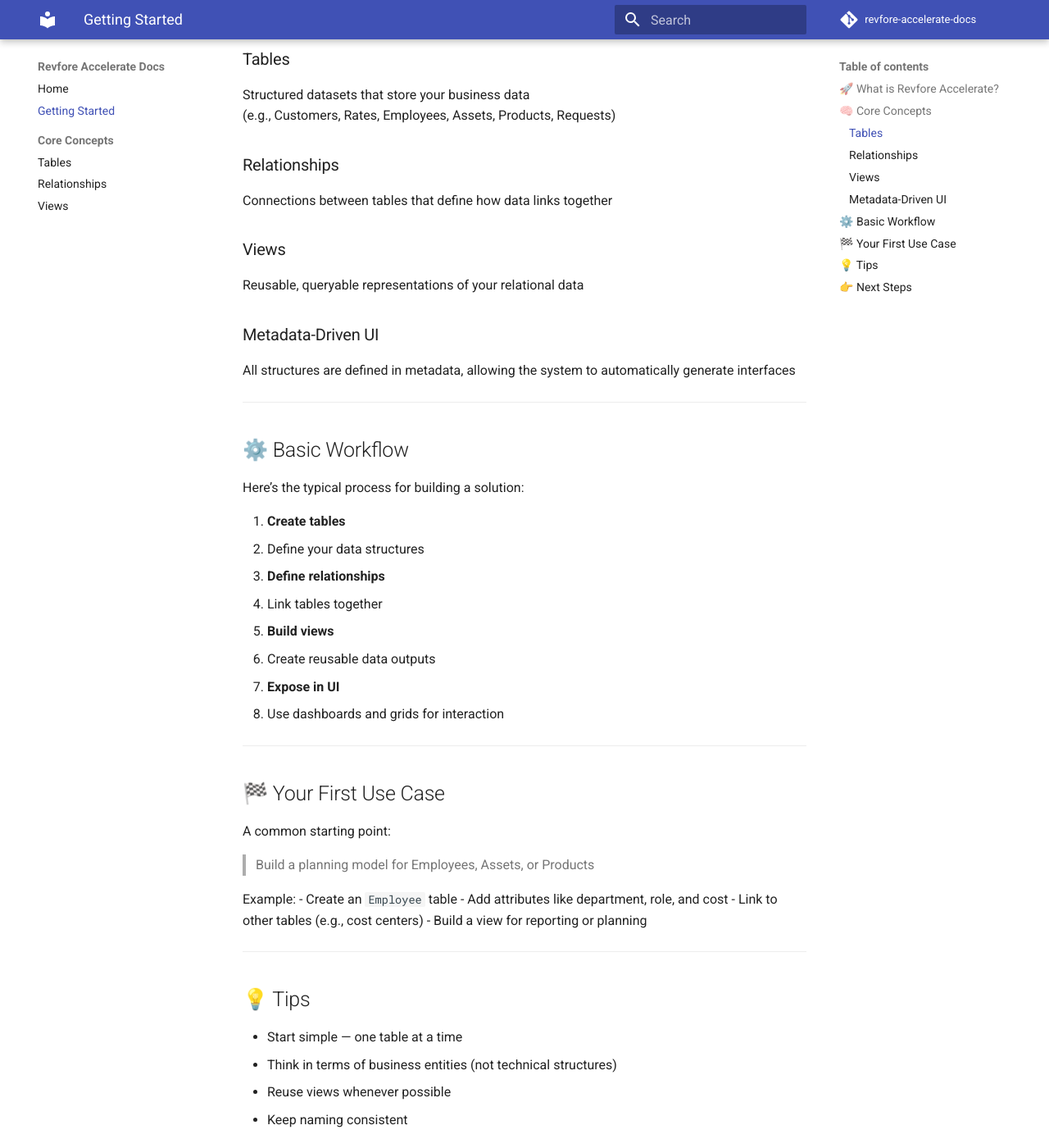
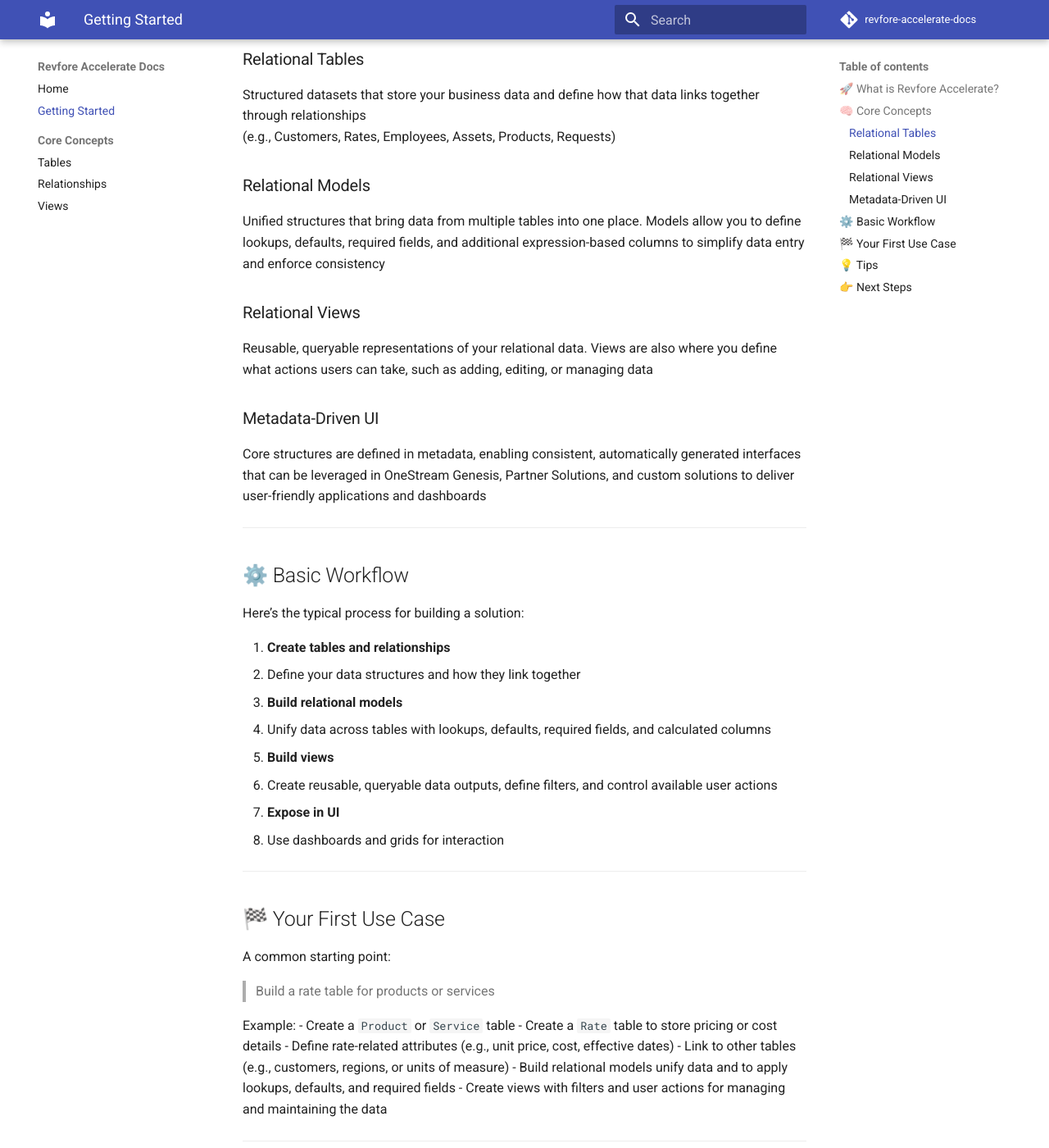
Before and after one commit to revfore/revfore-accelerate-docs, an MkDocs documentation site: the page built from docs/getting-started.md, in a window 1280 px wide and 1400 px high, scrolled down 717 px. Shown: the whole window at 82% size. Built offline with MkDocs 1.6.1 and Material for MkDocs 9.7.7, drawn with Linux system fonts in a browser that asks for light colours; comment, search, counter and statistics services are not loaded; the version menu is left out; some of the changed text lies outside the part shown.

Commit message:
Update docs

```diff
--- a/docs/getting-started.md
+++ b/docs/getting-started.md
@@ -16,7 +16,7 @@ Revfore Accelerate is a **no-code relational framework** that allows you to:
 
 - Create relational tables along with their relationships to other tables
 - Create relational models that source data from any number of relational tables
-- Build reusable views from the relational models along with allowed user actions
+- Build reusable relational views from the relational models along with allowed user actions
 - Surface data in editable grids and dashboards
 
 All without writing SQL.
@@ -27,18 +27,18 @@ All without writing SQL.
 
 Before you begin, it’s helpful to understand a few key ideas:
 
-### Tables
-Structured datasets that store your business data
+### Relational Tables
+Structured datasets that store your business data and define how that data links together through relationships
 (e.g., Customers, Rates, Employees, Assets, Products, Requests)
 
-### Relationships
-Connections between tables that define how data links together
+### Relational Models
+Unified structures that bring data from multiple tables into one place. Models allow you to define lookups, defaults, required fields, and additional expression-based columns to simplify data entry and enforce consistency
 
-### Views
-Reusable, queryable representations of your relational data
+### Relational Views
+Reusable, queryable representations of your relational data. Views are also where you define what actions users can take, such as adding, editing, or managing data
 
 ### Metadata-Driven UI
-All structures are defined in metadata, allowing the system to automatically generate interfaces
+Core structures are defined in metadata, enabling consistent, automatically generated interfaces that can be leveraged in OneStream Genesis, Partner Solutions, and custom solutions to deliver user-friendly applications and dashboards
 
 ---
 
@@ -46,14 +46,14 @@ All structures are defined in metadata, allowing the system to automatically gen
 
 Here’s the typical process for building a solution:
 
-1. **Create tables**
-   - Define your data structures
+1. **Create tables and relationships**
+   - Define your data structures and how they link together
 
-2. **Define relationships**
-   - Link tables together
+2. **Build relational models**
+   - Unify data across tables with lookups, defaults, required fields, and calculated columns
 
 3. **Build views**
-   - Create reusable data outputs
+   - Create reusable, queryable data outputs, define filters, and control available user actions
 
 4. **Expose in UI**
    - Use dashboards and grids for interaction
@@ -64,13 +64,15 @@ Here’s the typical process for building a solution:
 
 A common starting point:
 
-> Build a planning model for Employees, Assets, or Products
+> Build a rate table for products or services
 
 Example:
-- Create an `Employee` table
-- Add attributes like department, role, and cost
-- Link to other tables (e.g., cost centers)
-- Build a view for reporting or planning
+- Create a `Product` or `Service` table
+- Create a `Rate` table to store pricing or cost details
+- Define rate-related attributes (e.g., unit price, cost, effective dates)
+- Link to other tables (e.g., customers, regions, or units of measure)
+- Build relational models unify data and to apply lookups, defaults, and required fields
+- Create views with filters and user actions for managing and maintaining the data
 
 ---
 
```
Also changed, not shown: docs/index.md (+1 -0 lines), docs/REVFORE_S2-01.png (added), docs/REVFORE_S2-01b.png (added), site/getting-started/index.html, site/index.html, site/search/search_index.json.
